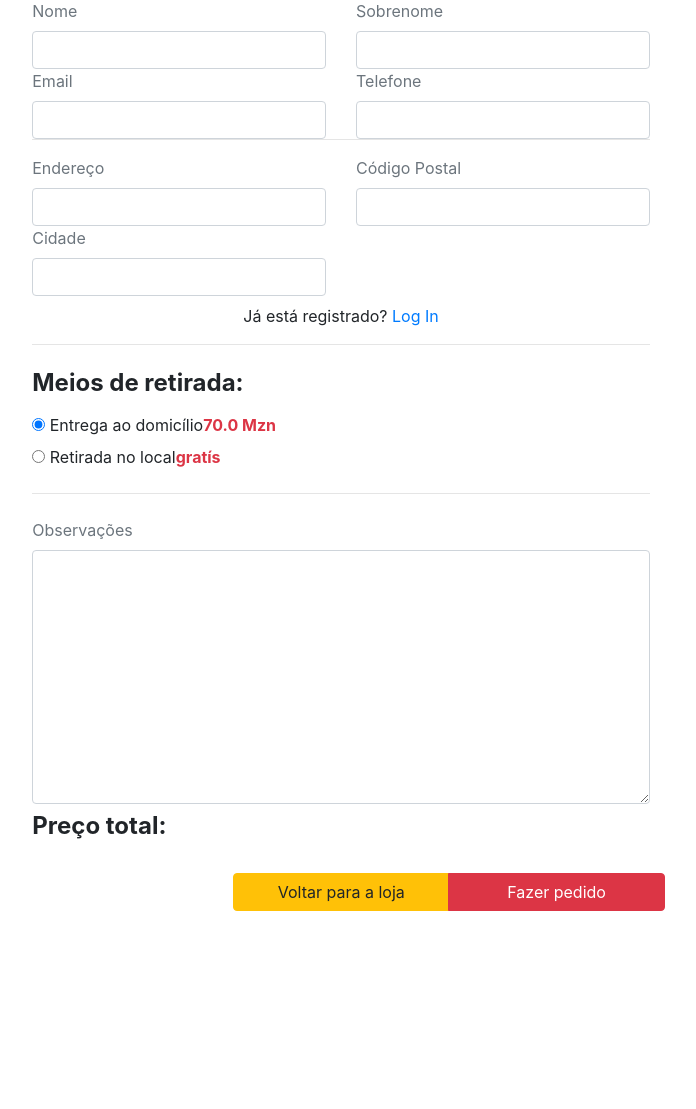
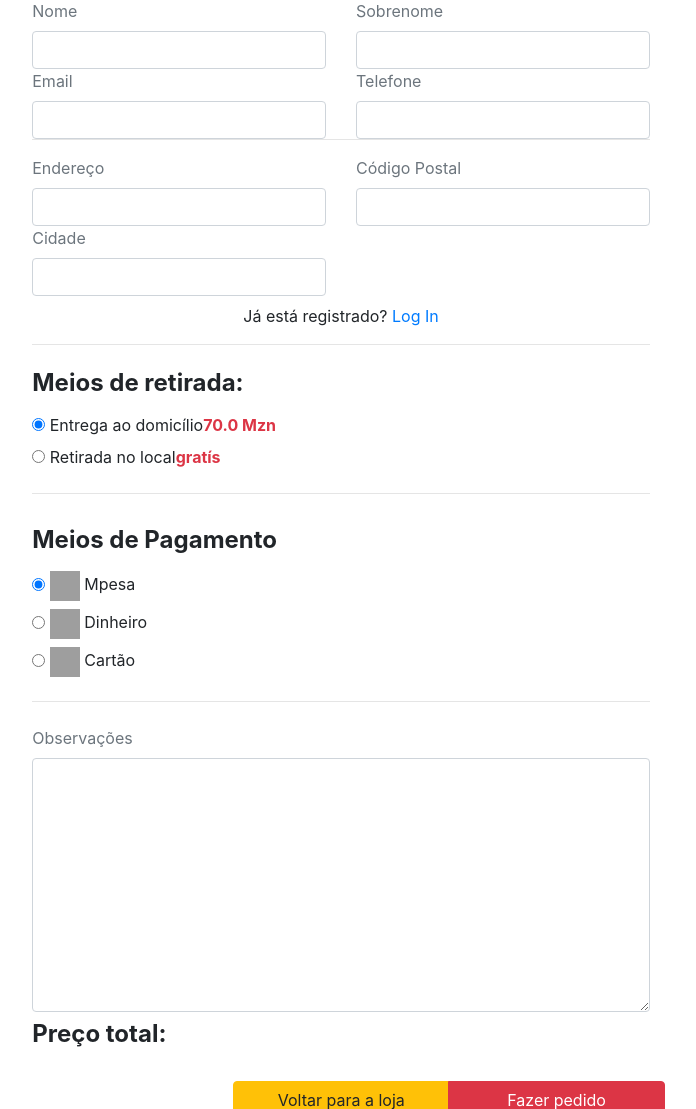
Before and after one commit to corteisjr/Izifood, a Django app: page /orders/create/ in a window 1280 px wide. Shown: the part 107-1216 px from the top of the page, without its empty margins (299-995 px from the left). Before the commit the page ends 1018 px from the top, so only its background shows below. Run offline with Django 3.2, Linux system fonts and the light colour scheme; parts of the project's set-up code (start-up, migrations or seed data) failed here and were passed over; some libraries are stand-ins or nearby versions; grey boxes are pictures that could not be loaded.

Commit message:
feat: adicionar método de pagamento ao formulário de pedido e atualizar a lógica de criação de pedidos

```diff
--- a/orders/forms.py
+++ b/orders/forms.py
@@ -13,7 +13,8 @@ class OrderCreateForm(forms.ModelForm):
             'postal_code',
             'city',
             'note',
-            'transport'
+            'transport',
+            'payment_method',
         ]
 
         widgets = {
@@ -26,4 +27,5 @@ class OrderCreateForm(forms.ModelForm):
             'city': forms.TextInput(attrs={'class': 'form-control'}),
             'note': forms.Textarea(attrs={'class': 'form-control'}),
             'transport': forms.RadioSelect,
+            'payment_method': forms.RadioSelect,
         }
--- a/orders/models.py
+++ b/orders/models.py
@@ -11,6 +11,12 @@ ORDER_STATUS = (
     ('Shipped', 'Enviado'),
     ('Ready for pickup', 'Pronto para retirada'),
     ('Canceled', 'Cancelado')
+)
+
+PAYMENT_METHOD = (
+    ('mpesa', 'Mpesa'),
+    ('dinheiro', 'Dinheiro'),
+    ('visa', 'Visa')
 )
 
 TRANSPORT_CHOICES = [
@@ -40,7 +46,7 @@ class Order(models.Model):
     transport = models.CharField('Transporte', max_length=20, choices=TRANSPORT_CHOICES, default='Home delivery')
     transport_price = models.DecimalField('Preço do transporte', max_digits=10, decimal_places=2, default=0)
     note = models.TextField('Observação', blank=True)
-
+    payment_method = models.CharField('Métodos de pagemento', max_length=20, choices=PAYMENT_METHOD, default='mpesa')
     class Meta:
         ordering = ('-created',)
 
--- a/orders/templates/order_create.html
+++ b/orders/templates/order_create.html
@@ -6,6 +6,21 @@ Confirmar pedido
 
 
 {% block content %}
+{% if messages %}
+
+{% for message in messages %}
+
+{% if message.tags == 'error' %}
+<div class="shadow-custom messages alert alert-danger text-center col-lg-7 mx-auto">
+    {% else %}
+    <div class="shadow-custom messages alert alert-success text-center col-lg-7 mx-auto">
+        {% endif %}
+        {{message}}
+        <a href="" class="close">x</a>
+    </div>
+</div>
+{% endfor %}
+{% endif %}
 <div class="card shadow-custom border-0 col-lg-7 mx-auto mb-3">
     <h3 class="py-2 font-weight-bold text-grey text-center">
         Informações de entrega:
@@ -94,6 +109,35 @@ Confirmar pedido
             </div>
         </div>
         <hr class="mb-4">
+        <h4 class="py-2 font-weight-bold text-grey">
+            Meios de Pagamento
+        </h4>
+        <div class="row">
+            <div class="col-md-12">
+                <div class="radiobtn">
+                    <input type="radio" id="id_payment_method_0" name="payment_method" value="mpesa" checked onclick="">
+                    <label for="id_payment_method_0">
+                        <img width="30" height="30" src="https://img.icons8.com/color/48/mpesa.png" alt="mpesa" />
+                        Mpesa
+                    </label>
+                </div>
+                <div class="radiobtn">
+                    <input type="radio" id="id_payment_method_1" name="payment_method" value="dinheiro" onclick="">
+                    <label for="id_payment_method_1">
+                        <img width="30" height="30" src="https://img.icons8.com/color/48/cash.png" alt="cash" />
+                        Dinheiro
+                    </label>
+                </div>
+                <div class="radiobtn">
+                    <input type="radio" id="id_payment_method_2" name="payment_method" value="visa" onclick="">
+                    <label for="id_payment_method_2">
+                        <img width="30" height="30" src="https://img.icons8.com/color/48/visa.png" alt="visa" />
+                        Cartão
+                    </label>
+                </div>
+            </div>
+        </div>
+        <hr class="mb-4">
         <div class="input-field">
             <label for="" class="text-muted">Observações</label>
             {{order_form.note}}
--- a/orders/views.py
+++ b/orders/views.py
@@ -1,4 +1,5 @@
 from django.http import HttpResponse
+from django.contrib import messages
 from django.shortcuts import render, get_object_or_404
 from .tasks import order_created
 from .models import OrderItem, Product, Order
@@ -46,13 +47,13 @@ def payment(request, order, total_price):
     api_context.add_parameter('input_ThirdPartyReference','111PA2D')
     api_context.add_parameter('input_ServiceProviderCode','171717')
 
-
     api_request = APIRequest(api_context)
     result = api_request.execute()
 
     pprint(result.status_code)
     pprint(result.headers)
     pprint(result.body)
+    return result
 
 def order_create(request):
     cart = get_cart(request)
@@ -64,6 +65,7 @@ def order_create(request):
         if order_form.is_valid():
             cf = order_form.cleaned_data
             transport = cf['transport']
+            payment_method = cf['payment_method']
 
             if transport == 'Recipient pickup':
                 transport_cost = 0
@@ -84,23 +86,44 @@ def order_create(request):
             else:
                 total_price
 
-            payment(request, order, total_price)
-            for product in products:
-                cart_item = cart[str(product.id)]
-                OrderItem.objects.create(
-                    order=order,
-                    product=product,
-                    price=cart_item['price'],
-                    quantity=cart_item['quantity']
+            if payment_method == 'mpesa':
+                mpesa_order = payment(request, order, total_price)
+                if mpesa_order.status_code == 200:
+                    for product in products:
+                        cart_item = cart[str(product.id)]
+                        OrderItem.objects.create(
+                            order=order,
+                            product=product,
+                            price=cart_item['price'],
+                            quantity=cart_item['quantity']
+                        )
+                    cart_clear(request)
+                    order_created.delay(order.id)
+
+                    return render(
+                        request,
+                        'order_created.html',
+                        {'order': order}
+                    )
+                else:
+                    messages.error(request, 'Erro na transação!')
+            else:
+                for product in products:
+                    cart_item = cart[str(product.id)]
+                    OrderItem.objects.create(
+                        order=order,
+                        product=product,
+                        price=cart_item['price'],
+                        quantity=cart_item['quantity']
+                    )
+                cart_clear(request)
+                order_created.delay(order.id)
+
+                return render(
+                    request,
+                    'order_created.html',
+                    {'order': order}
                 )
-            cart_clear(request)
-            order_created.delay(order.id)
-
-            return render(
-                request,
-                'order_created.html',
-                {'order': order}
-            )
     else:
         order_form = OrderCreateForm()
         if request.user.is_authenticated:
```
Also changed, not shown: orders/migrations/0004_order_payment_method.py (added).
